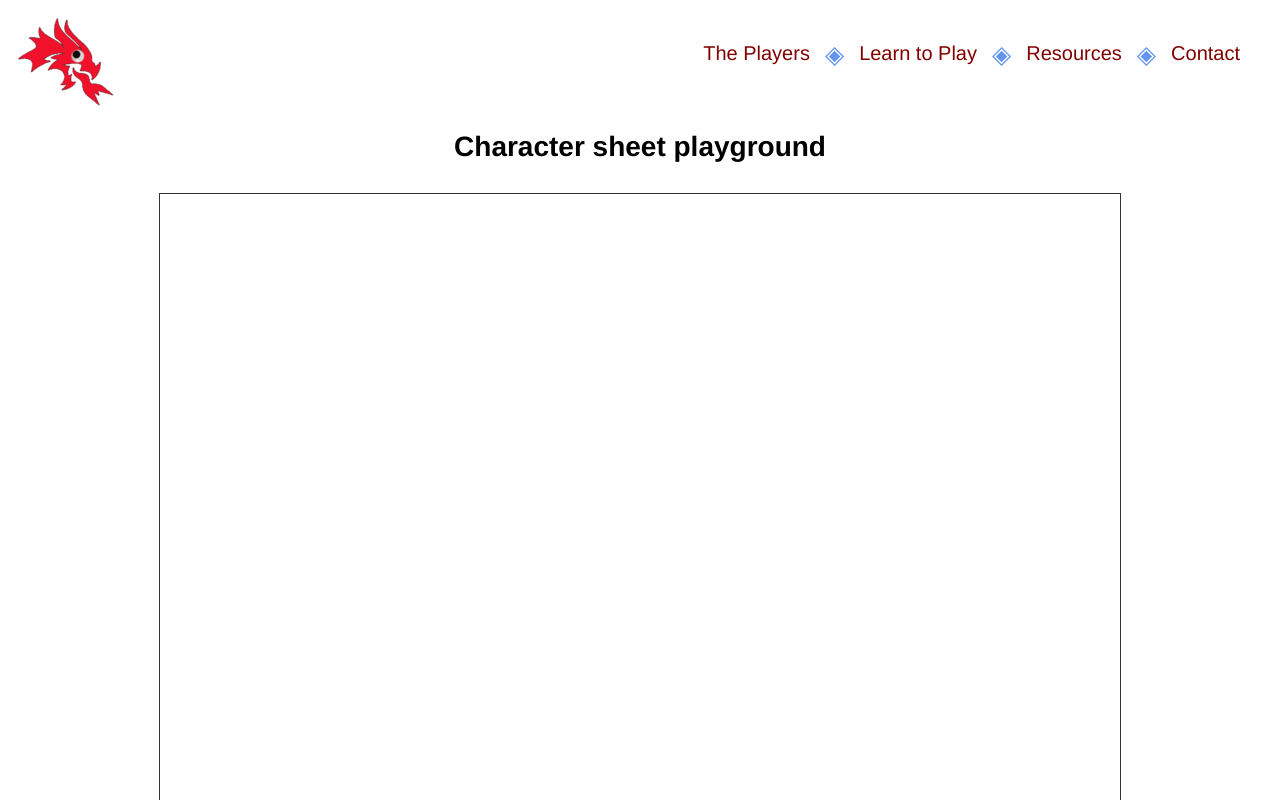
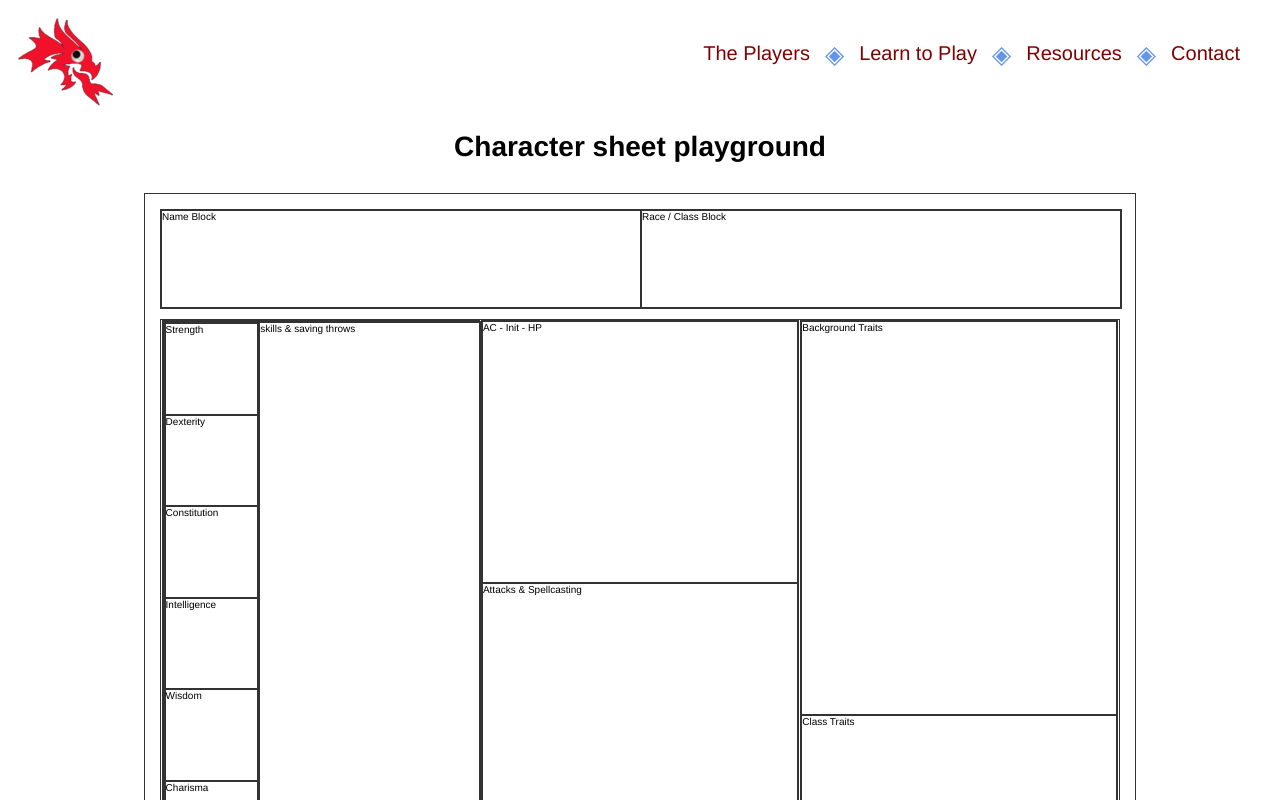
Before and after one commit to Ecksi/dndproject, a Vue app: page /learn in a window 1280 px wide. Shown: the top 800 px of the page. Built offline with nearby package versions, Linux system fonts and the light colour scheme.

Commit message:
Add flex madness

```diff
--- a/src/views/Learn.vue
+++ b/src/views/Learn.vue
@@ -1,7 +1,37 @@
 <template>
   <div>
     <h1 class="sub-header-text">Character sheet playground</h1>
-    <div class="paper"></div>
+    <div class="paper">
+      <header class="border char-info">
+        <div class="border">Name Block</div>
+        <div class="border">Race / Class Block</div>
+      </header>
+      <main class="border bottom-block">
+        <section class="border char-stats">
+          <div class="border attributes-skills">
+            <div class="border attributes">
+              <div class="border">Strength</div>
+              <div class="border">Dexterity</div>
+              <div class="border">Constitution</div>
+              <div class="border">Intelligence</div>
+              <div class="border">Wisdom</div>
+              <div class="border">Charisma</div>
+            </div>
+            <div class="border skills">skills & saving throws</div>
+          </div>
+          <div class="border prof-lang">Prof & Langs</div>
+        </section>
+        <section class="border char-gear">
+          <div class="border">AC - Init - HP</div>
+          <div class="border">Attacks & Spellcasting</div>
+          <div class="border">Equipment</div>
+        </section>
+        <section class="border char-traits">
+          <div class="border">Background Traits</div>
+          <div class="border">Class Traits</div>
+        </section>
+      </main>
+    </div>
   </div>
 </template>
 
@@ -14,8 +44,86 @@ export default {
 <style lang="less" scoped>
   .paper {
     border: 1px #333 solid;
+    display: flex;
+    flex-direction: column;
     height: 900px;
     margin: 0 auto;
+    padding: 15px;
     width: 75%;
   }
+
+  .border {
+    border: 1px #333 solid;
+  }
+
+  .char-info {
+    display: flex;
+    height: 100px;
+    justify-content: space-between;
+    margin: 0 auto;
+    margin-bottom: 10px;
+    width: 100%;
+
+    div {
+      width: 50%;
+    }
+  }
+
+  .bottom-block {
+    display: flex;
+    height: 800px;
+  }
+
+  .attributes-skills {
+    display: flex;
+    height: 100%;
+    width: 100%;
+
+    div {
+      height: 100%;
+    }
+
+    .attributes {
+      width: 30%;
+    }
+
+    .skills {
+      width: 70%;
+    }
+  }
+
+  .attributes {
+    display: flex;
+    flex-direction: column;
+  }
+
+  .char-stats, .char-gear, .char-traits {
+    display: flex;
+    flex-direction: column;
+    height: 100%;
+    margin: 0 auto;
+    width: 33%;
+  }
+
+  .char-stats {
+    .attributes-skills {
+      height: 70%;
+    }
+
+    .prof-lang {
+      height: 30%;
+    }
+  }
+
+  .char-gear {
+    div {
+      height: 33%;
+    }
+  }
+
+  .char-traits {
+    div {
+      height: 50%;
+    }
+  }
 </style>
```
